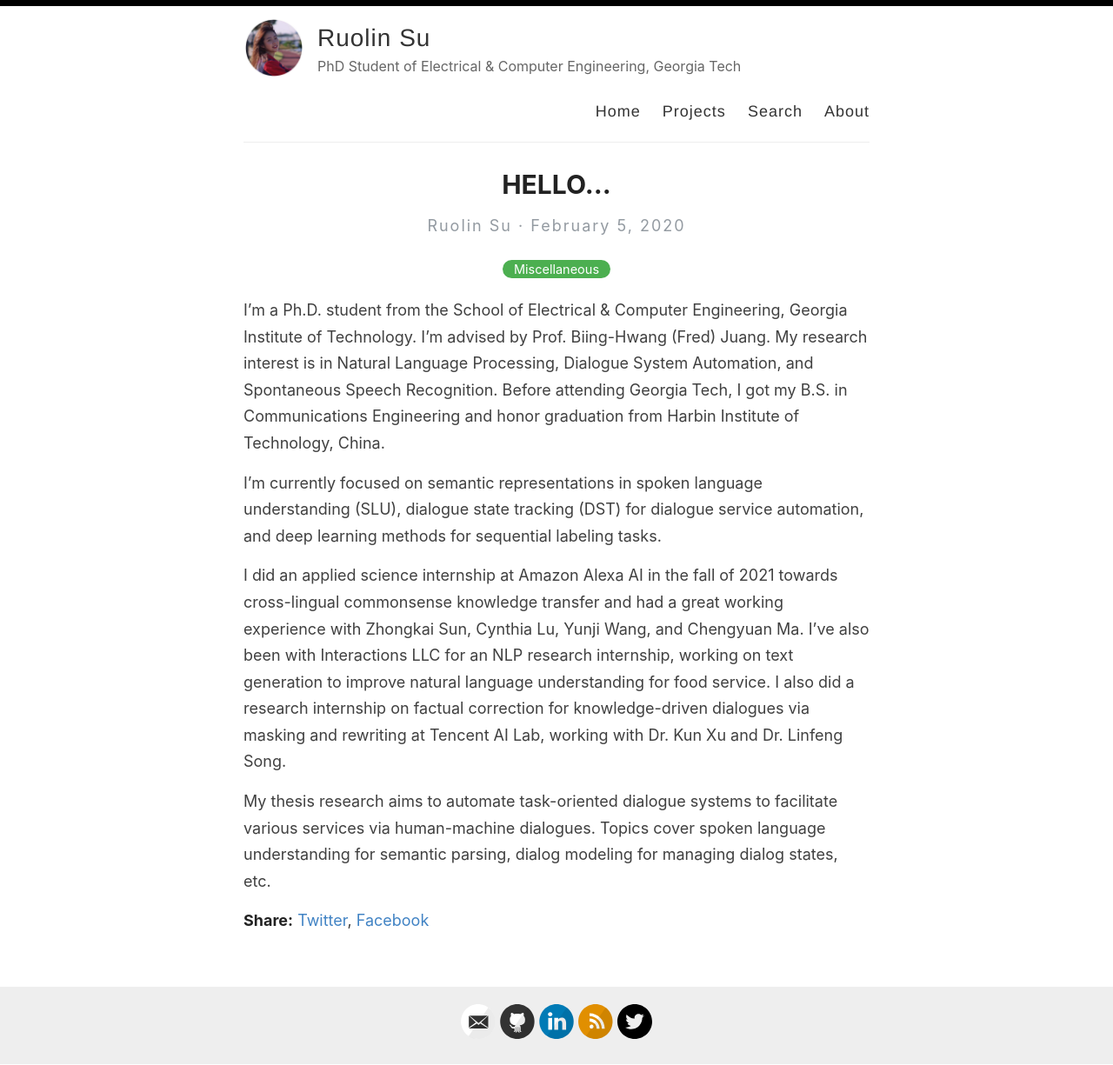
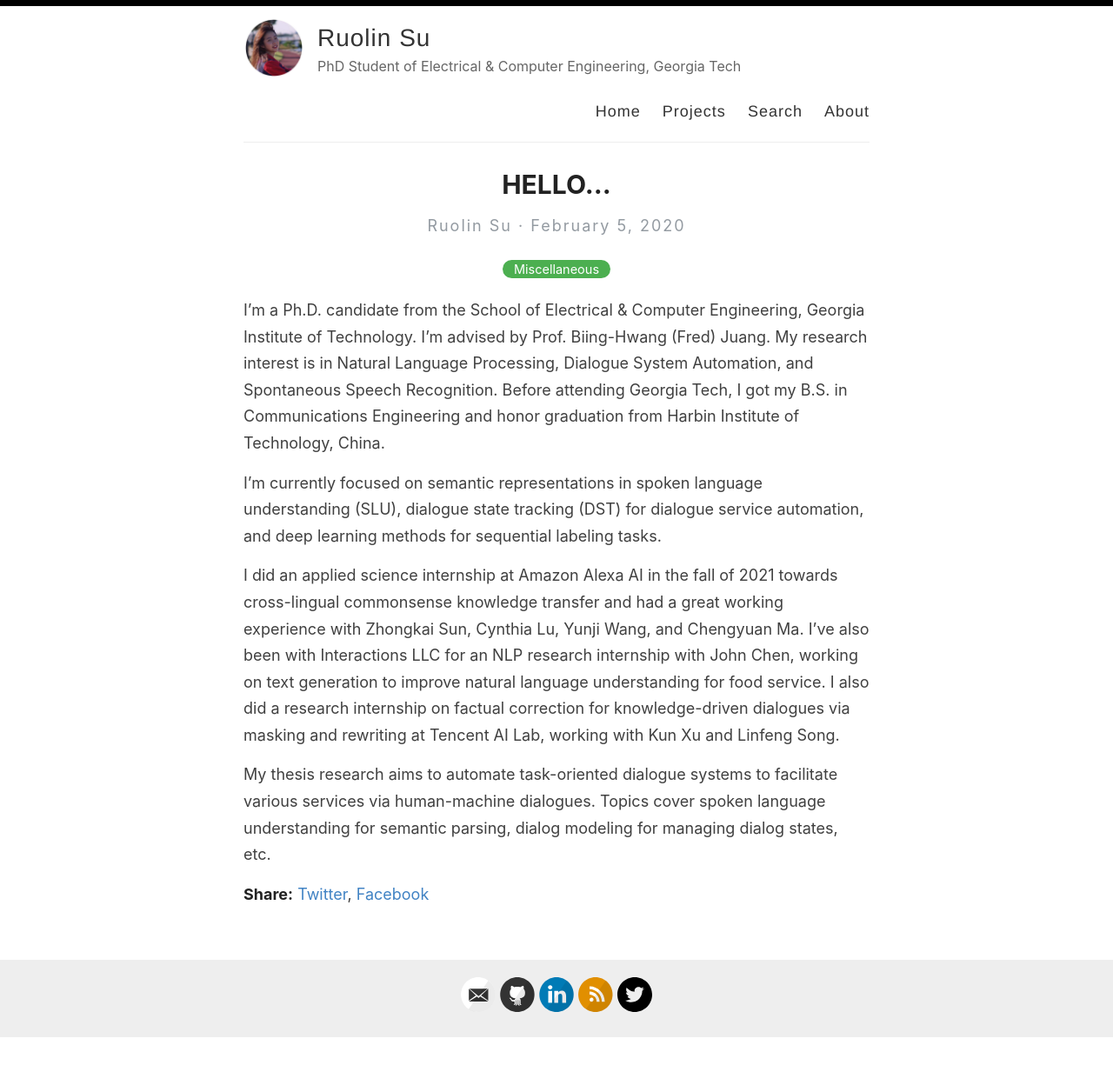
Before and after one commit to youlandasu/youlandasu.github.io, a Jekyll site: the page built from _posts/2020-02-05-intro.md, in a window 1280 px wide. Shown: the whole page at 87% size. Built offline with Jekyll 4.4.1, drawn with Linux system fonts in a browser that asks for light colours; comment, search, counter and statistics services are not loaded; after the commit the page ends 1194 px from its top, so only the background shows below that.

Commit message:
Update 2020-02-05-intro.md

```diff
--- a/_posts/2020-02-05-intro.md
+++ b/_posts/2020-02-05-intro.md
@@ -5,10 +5,10 @@ categories: [Miscellaneous]
 excerpt: I’m a Ph.D. candidate from the School of Electrical & Computer Engineering, Georgia Institute of Technology. I’m advised by Prof. Biing-Hwang (Fred) Juang. My research interest is in Natural Language Processing, Dialogue System Automation, and Spontaneous Speech Recognition. Before attending Georgia Tech, I got my B.S. in Communications Engineering and honor graduation from Harbin Institute of Technology, China.
 ---
 
-I’m a Ph.D. student from the School of Electrical & Computer Engineering, Georgia Institute of Technology. I’m advised by Prof. Biing-Hwang (Fred) Juang. My research interest is in Natural Language Processing, Dialogue System Automation, and Spontaneous Speech Recognition. Before attending Georgia Tech, I got my B.S. in Communications Engineering and honor graduation from Harbin Institute of Technology, China.
+I’m a Ph.D. candidate from the School of Electrical & Computer Engineering, Georgia Institute of Technology. I’m advised by Prof. Biing-Hwang (Fred) Juang. My research interest is in Natural Language Processing, Dialogue System Automation, and Spontaneous Speech Recognition. Before attending Georgia Tech, I got my B.S. in Communications Engineering and honor graduation from Harbin Institute of Technology, China.
 
 I’m currently focused on semantic representations in spoken language understanding (SLU), dialogue state tracking (DST) for dialogue service automation, and deep learning methods for sequential labeling tasks.
 
-I did an applied science internship at Amazon Alexa AI in the fall of 2021 towards cross-lingual commonsense knowledge transfer and had a great working experience with Zhongkai Sun, Cynthia Lu, Yunji Wang, and Chengyuan Ma. I’ve also been with Interactions LLC for an NLP research internship, working on text generation to improve natural language understanding for food service. I also did a research internship on factual correction for knowledge-driven dialogues via masking and rewriting at Tencent AI Lab, working with Dr. Kun Xu and Dr. Linfeng Song.
+I did an applied science internship at Amazon Alexa AI in the fall of 2021 towards cross-lingual commonsense knowledge transfer and had a great working experience with Zhongkai Sun, Cynthia Lu, Yunji Wang, and Chengyuan Ma. I’ve also been with Interactions LLC for an NLP research internship with John Chen, working on text generation to improve natural language understanding for food service. I also did a research internship on factual correction for knowledge-driven dialogues via masking and rewriting at Tencent AI Lab, working with Kun Xu and Linfeng Song.
 
 My thesis research aims to automate task-oriented dialogue systems to facilitate various services via human-machine dialogues. Topics cover spoken language understanding for semantic parsing, dialog modeling for managing dialog states, etc.
```
